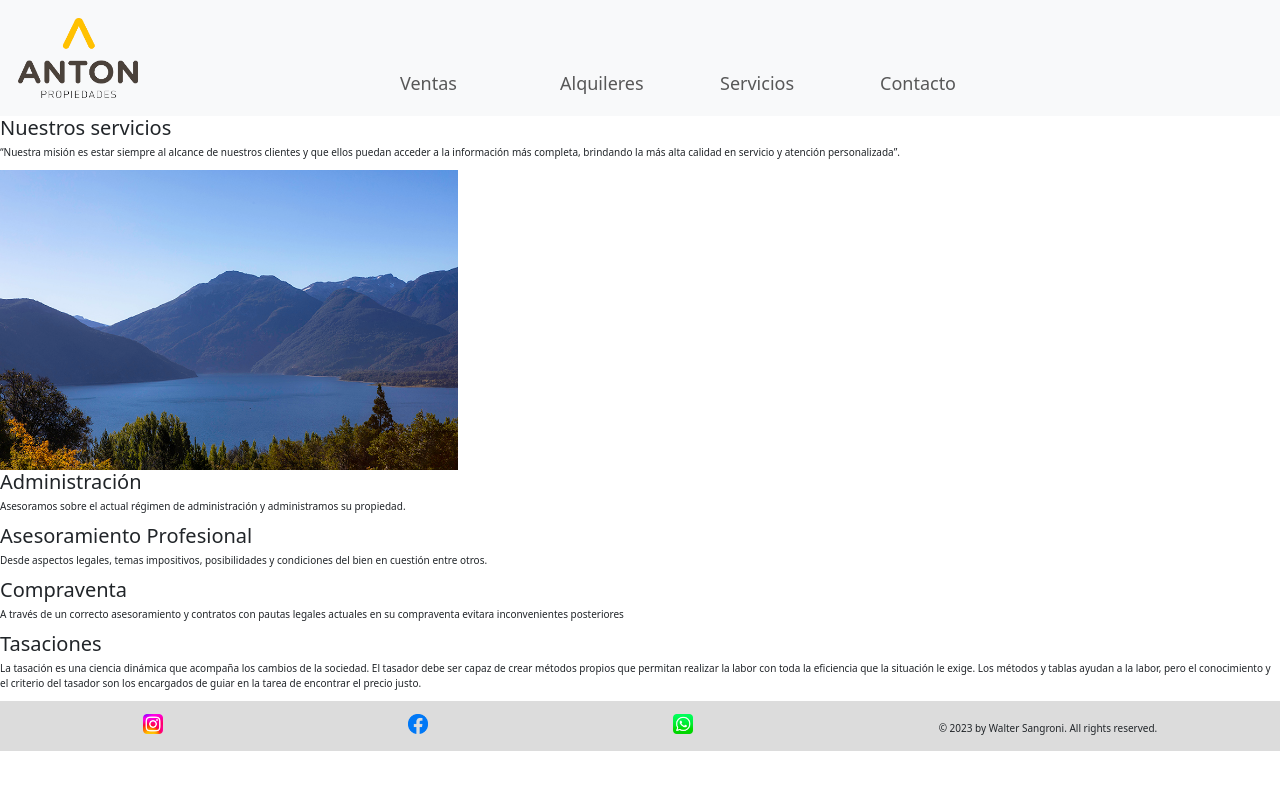
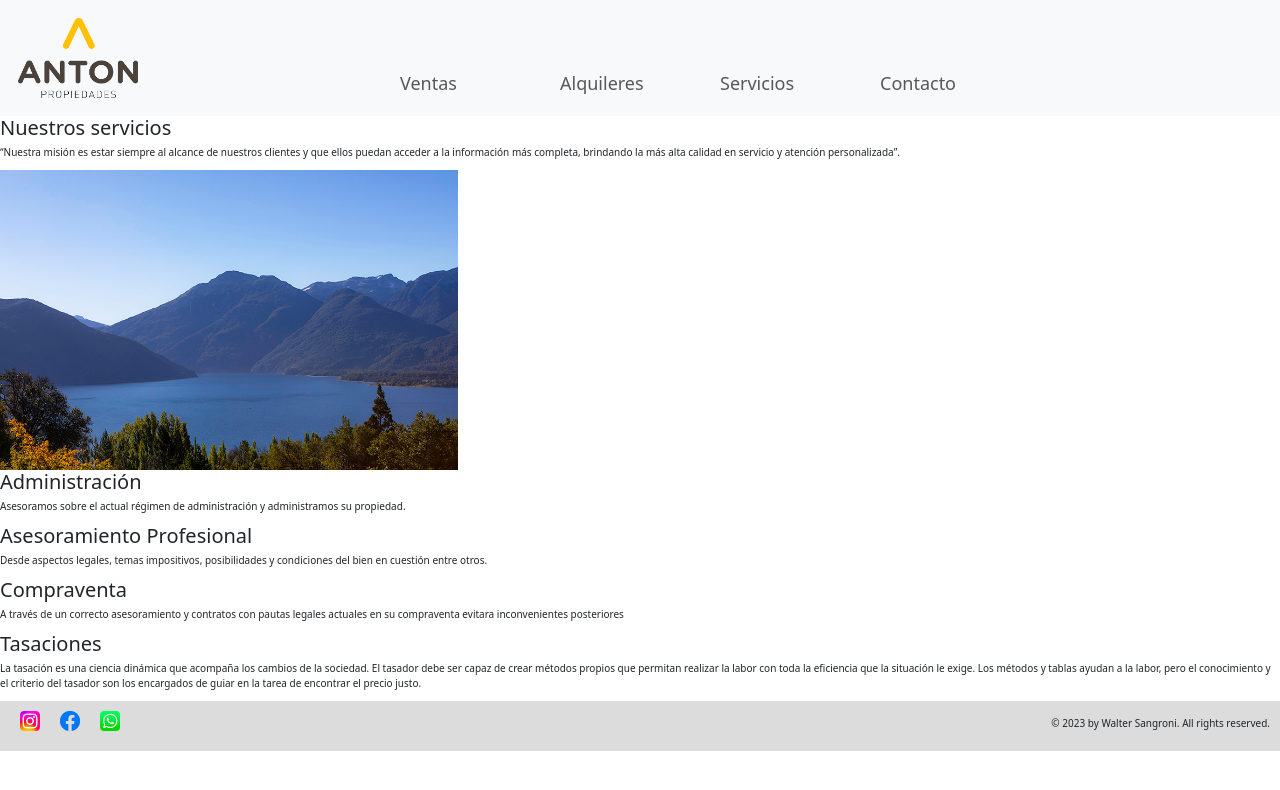
Before and after one commit to waltersangroni/segunda_preentrega_waltersangroni, a plain HTML site: page pages/servicios.html in a window 1280 px wide. Drawn offline with nearby package versions, Linux system fonts and the light colour scheme.

Commit message:
acomode los link del footer y mejore el tamaño de las imagenes de alquileres

```diff
--- a/css/style.css
+++ b/css/style.css
@@ -14,9 +14,6 @@ html {
     height: 100%;
 }
 
-.img_galeria {
-    height: 300px;
-}
 
 .logo_anton img {
     width: 120px;
@@ -46,16 +43,22 @@ footer {
     background-color: #dcdcdc;
 }
 
+.footer_container {
+    display: flex;
+    justify-content: space-between;
+}
 
 .redes_container {
      display: flex;
      justify-content: space-around;
      align-items: center;
 
+
 }
 
 .redes_container li {
     list-style-type: none;
+    margin-right: 20px;
 
 }
 
@@ -69,14 +72,15 @@ footer {
 
 .copy_container {
     text-align: right;
-    margin-top: 10px;
+    margin-top: 15px;
+    margin-right: 10px;
 
 }
 
 .copy_container p {
     font-size: 1rem;
     position: relative;
-    top: 10px;
+
 
 }
 
@@ -91,6 +95,10 @@ footer {
             display: flex;
             justify-content: flex-start;
 
+    }
+
+    .redes_container li {
+        margin-right: 2px;
     }
 
     .redes_container li a {
@@ -113,6 +121,10 @@ footer {
 .main_alquileres_container_img img {
     margin: 2rem;
 
+}
+
+.img_galeria {
+    height: 300px;
 }
 
 .alquileres_h2_container {
--- a/pages/servicios.html
+++ b/pages/servicios.html
@@ -74,27 +74,28 @@
     </main>
 
     <footer>
-      <div>
-        <ul class="redes_container">
+        <div class="footer_container">
+          <ul class="redes_container">
             <li>
-                <a href="https://www.instagram.com/antonpropiedades/" target="_blank"><img
-                        src="../img/logo-insta.png" alt="Instagram"></a>
+              <a href="https://www.instagram.com/antonpropiedades/" target="_blank"><img src="../img/logo-insta.png"
+                  alt="Instagram"></a>
             </li>
             <li>
-                <a href="https://www.facebook.com/antonpropiedades" target="_blank"><img
-                        src="../img/logo-face.png" alt="facebook"></a>
+              <a href="https://www.facebook.com/antonpropiedades" target="_blank"><img src="../img/logo-face.png"
+                  alt="facebook"></a>
             </li>
             <li>
-                <a href="https://api.whatsapp.com/send?phone=1161473226" target="_blank"><img
-                        src="../img/logo-whatsapp.png" alt="whatsapp"></a>
+              <a href="https://api.whatsapp.com/send?phone=1161473226" target="_blank"><img src="../img/logo-whatsapp.png"
+                  alt="whatsapp"></a>
             </li>
-            <div class="copy_container">
-              <p>© 2023 by Walter Sangroni. All rights reserved.</p>
+
+          </ul>
+          <div class="copy_container">
+            <p>© 2023 by Walter Sangroni. All rights reserved.</p>
           </div>
-        </ul>
 
-    </div>
-    </footer>
+        </div>
+      </footer>
 
     <script src="https://cdn.jsdelivr.net/npm/bootstrap@5.3.0-alpha1/dist/js/bootstrap.bundle.min.js"
         integrity="sha384-w76AqPfDkMBDXo30jS1Sgez6pr3x5MlQ1ZAGC+nuZB+EYdgRZgiwxhTBTkF7CXvN"
```
Also changed, not shown: index.html (+18 -15 lines), pages/alquileres.html (+4 -2 lines), pages/contacto.html (+7 -5 lines), pages/ventas.html (+7 -5 lines), img/21986.png (deleted), img/44975115-detalle-de-detalle-de-edad-fondo-gris-claro-de-textura-de-papel-utilice-para-el-telón-de-fondo-o-ele.webp (deleted).
